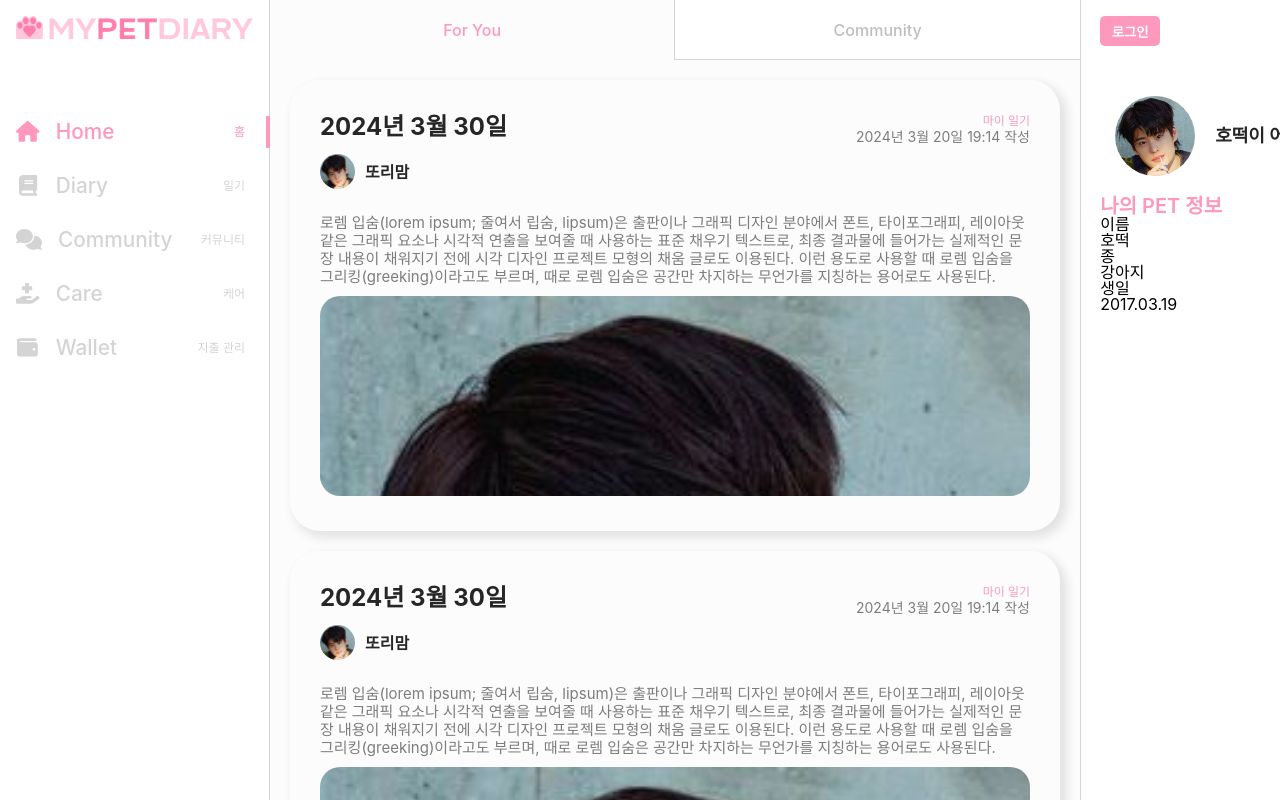
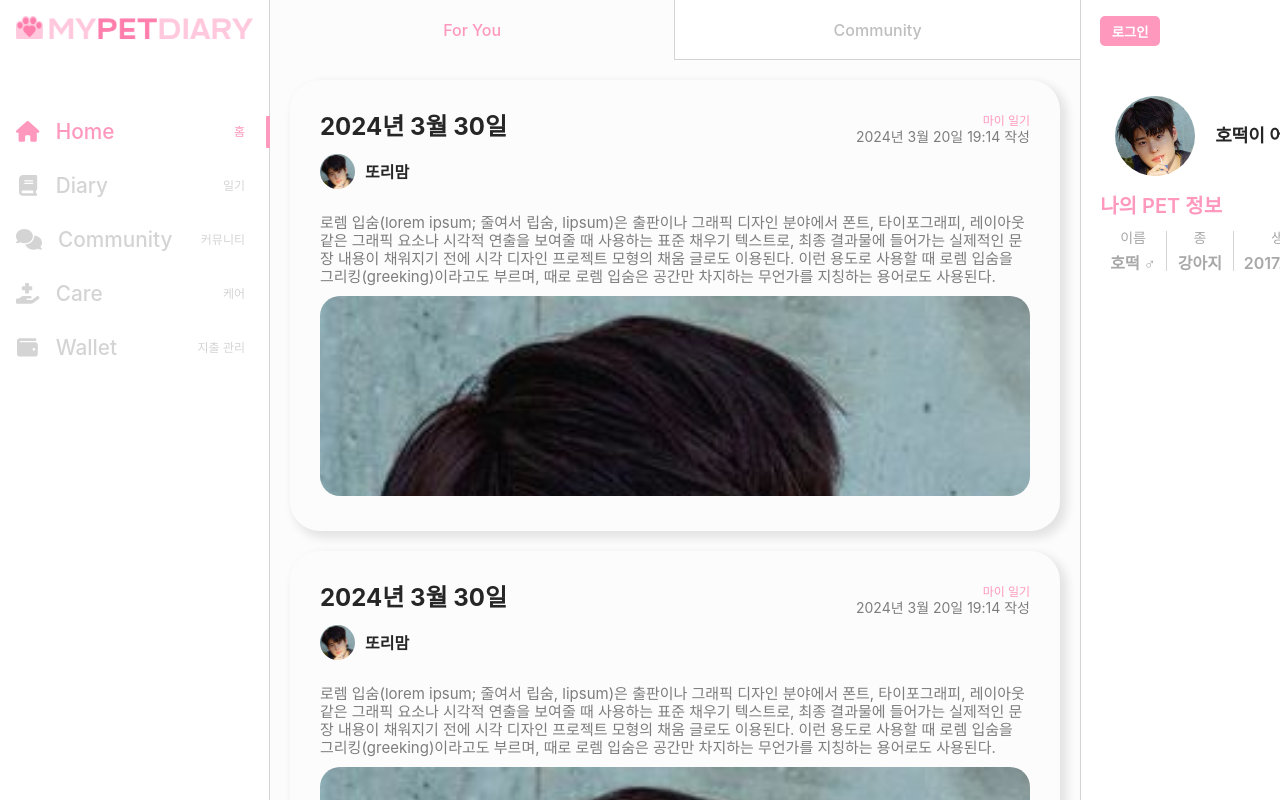
Before and after one commit to MPD-Project/app, a React (Create React App) app in the folder src/main/frontend/: page / in a window 1280 px wide. Shown: the top 800 px of the page. Built offline with nearby package versions, Linux system fonts and the light colour scheme.

Commit message:
F_feat: 전역 레이아웃 > 프로필 UI 생성

```diff
--- a/src/main/frontend/src/components/Profile.tsx
+++ b/src/main/frontend/src/components/Profile.tsx
@@ -15,16 +15,18 @@ const Profile = (props: Props) => {
       <PetArea>
         <h3>나의 PET 정보</h3>
         <dl>
-          <dt>이름</dt>
-          <dd>호떡</dd>
-        </dl>
-        <dl>
-          <dt>종</dt>
-          <dd>강아지</dd>
-        </dl>
-        <dl>
-          <dt>생일</dt>
-          <dd>2017.03.19</dd>
+          <div>
+            <dt>이름</dt>
+            <dd>호떡 ♂</dd>
+          </div>
+          <div>
+            <dt>종</dt>
+            <dd>강아지</dd>
+          </div>
+          <div>
+            <dt>생일</dt>
+            <dd>2017.03.19</dd>
+          </div>
         </dl>
       </PetArea>
     </ProfileContainer>
@@ -68,10 +70,24 @@ const PetArea = styled.div`
   }
   dl {
     display: flex;
-    flex-wrap: wrap;
-    dd,
-    dt {
+    margin-top: 15px;
+    div {
       width: 100%;
+      text-align: center;
+      padding: 0 10px;
+      box-sizing: border-box;
+      dt {
+        padding-bottom: 10px;
+        font-size: 14px;
+        color: var(--color-visible40);
+      }
+      dd {
+        color: var(--color-visible40);
+        font-weight: 600;
+      }
+    }
+    div:not(:last-child) {
+      border-right: 1px solid var(--color-visible20);
     }
   }
 `;
```
